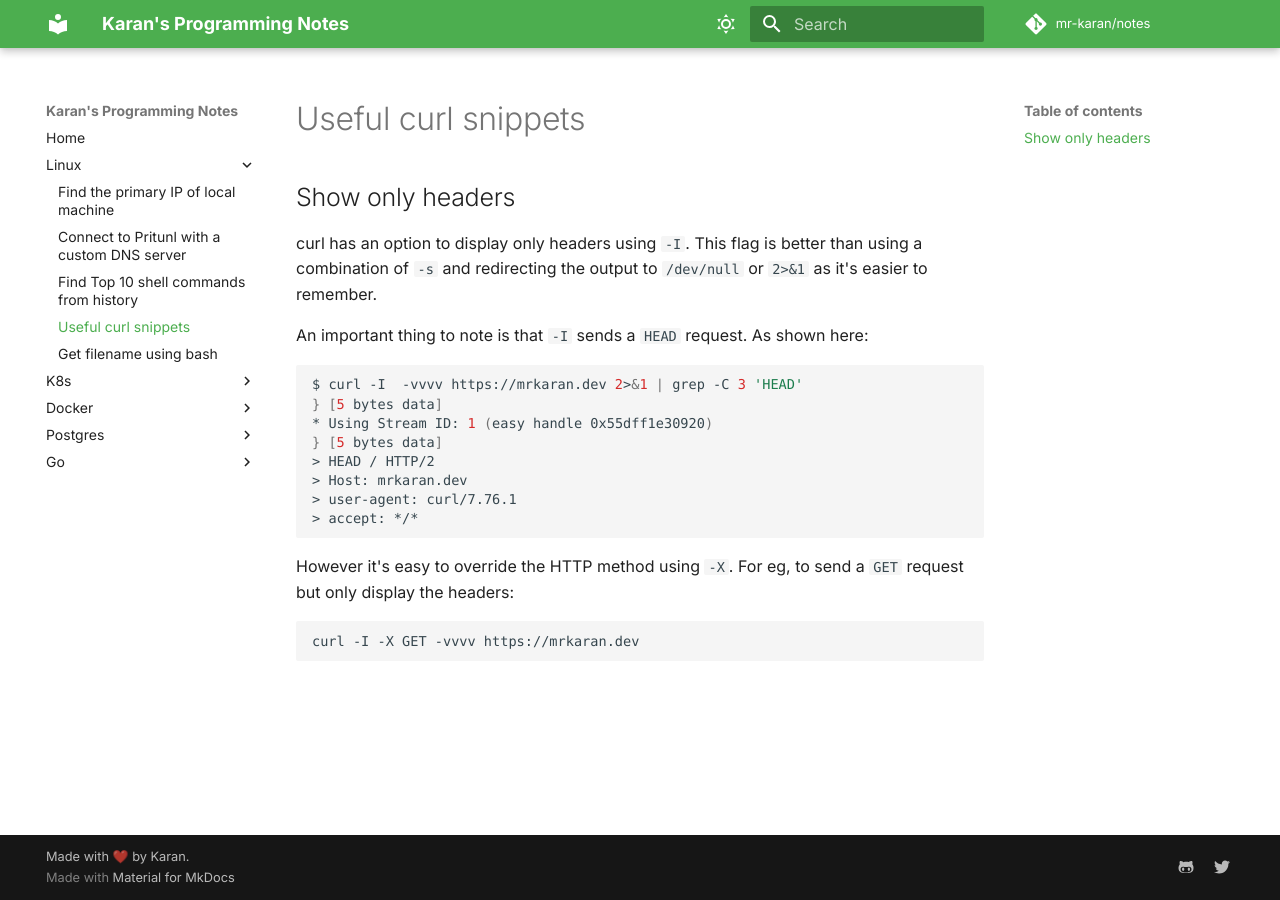
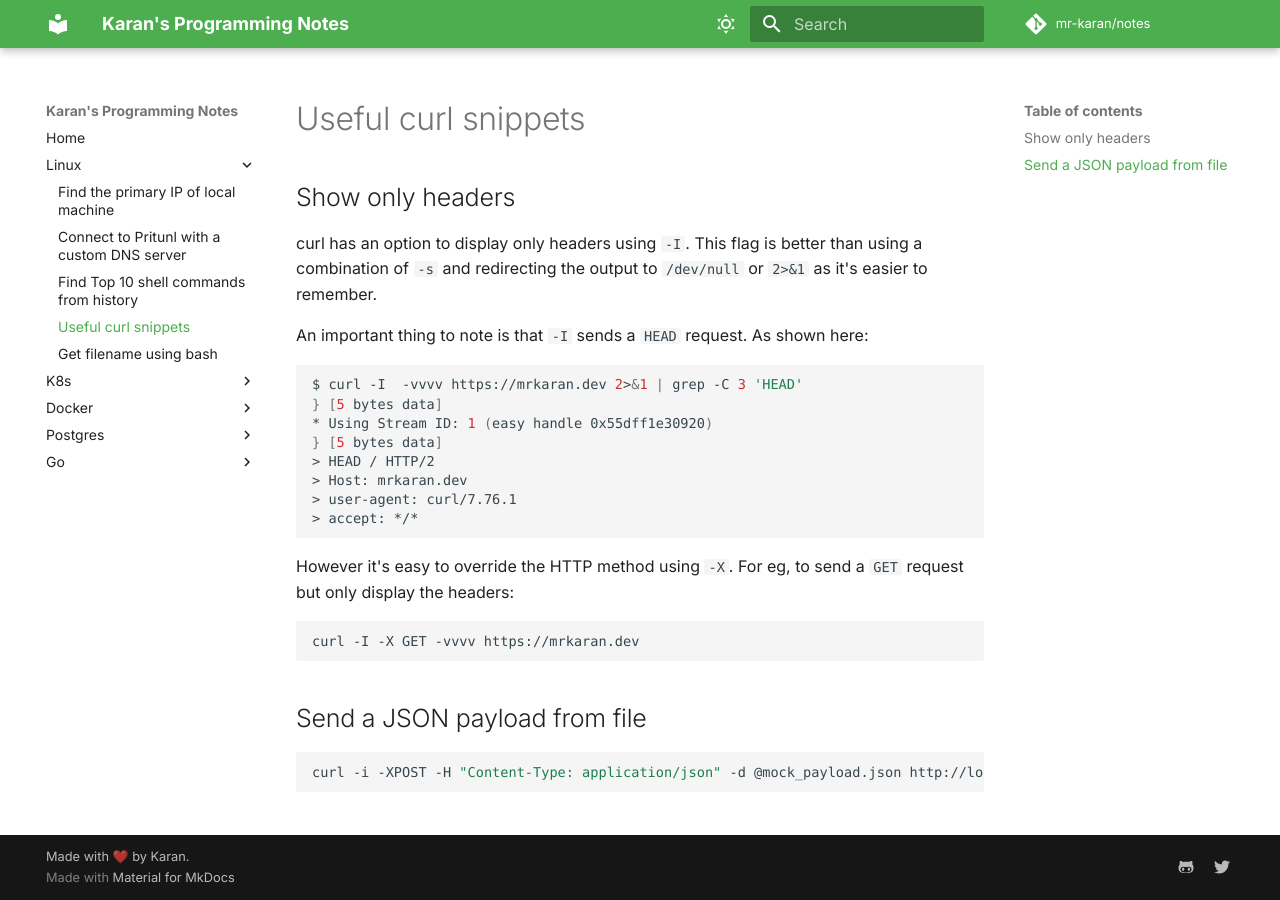
Before and after one commit to mr-karan/notes, an MkDocs documentation site: the page built from docs/linux/curl.md, in a window 1280 px wide. Built offline with MkDocs 1.6.1 and Material for MkDocs 9.7.7, drawn with Linux system fonts in a browser that asks for light colours; some web fonts are replaced; comment, search, counter and statistics services are not loaded.

Commit message:
add: curl json payload snippet

````diff
--- a/docs/linux/curl.md
+++ b/docs/linux/curl.md
@@ -22,3 +22,9 @@ However it's easy to override the HTTP method using `-X`. For eg, to send a `GET
 ```
 curl -I -X GET -vvvv https://mrkaran.dev
 ```
+
+## Send a JSON payload from file
+
+```sh
+curl -i -XPOST -H "Content-Type: application/json" -d @mock_payload.json http://localhost:6000/endpoint
+```
````
